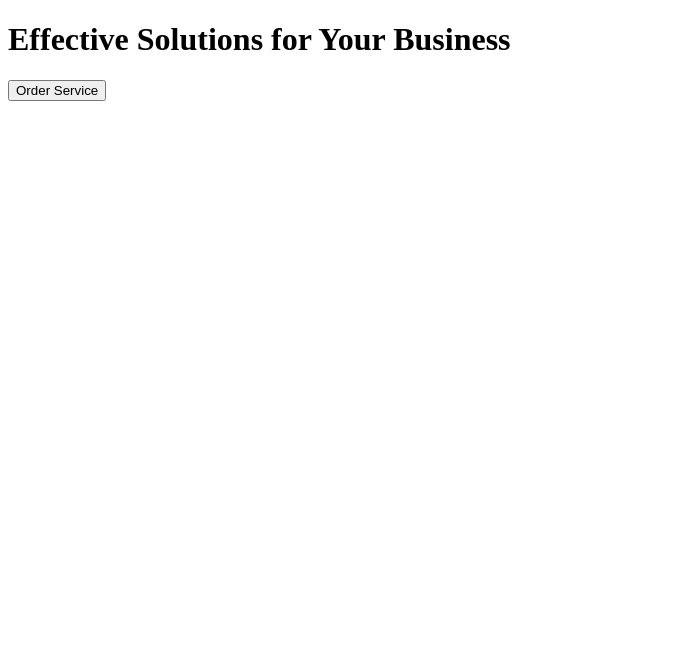
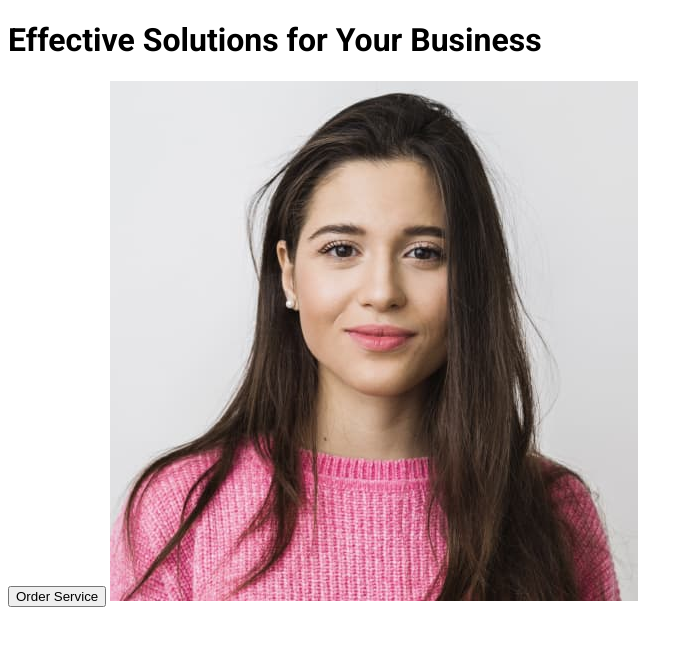
Before and after one commit to Uncle-IvIv/goit-markup-hw-01, a plain HTML site: page index.html in a window 1280 px wide. Shown: the whole page, without its empty margins (0-693 px from the left). Drawn offline with Linux system fonts and the light colour scheme.

Commit message:
index.html

```diff
--- a/index.html
+++ b/index.html
@@ -4,10 +4,18 @@
     <meta charset="UTF-8" />
     <meta name="viewport" content="width=device-width, initial-scale=1.0" />
     <title>DZ-1</title>
-    <link rel="stylessheet" href="css/styles.css"
+    <link rel="preconnect" href="https://fonts.googleapis.com" />
+    <link rel="preconnect" href="https://fonts.gstatic.com" crossorigin />
+    <link
+      href="https://fonts.googleapis.com/css2?family=Roboto:ital,wght@0,100;0,300;0,400;0,500;0,700;0,900;1,100;1,300;1,400;1,500;1,700;1,900&display=swap"
+      rel="stylesheet"
+    />
+    <link rel="stylesheet" href="css/styles.css" />
   </head>
+
   <body>
     <h1>Effective Solutions for Your Business</h1>
     <button>Order Service</button>
+    <img src="images/img-1.jpg" alt="Mark Guerrero" />
   </body>
 </html>
```
